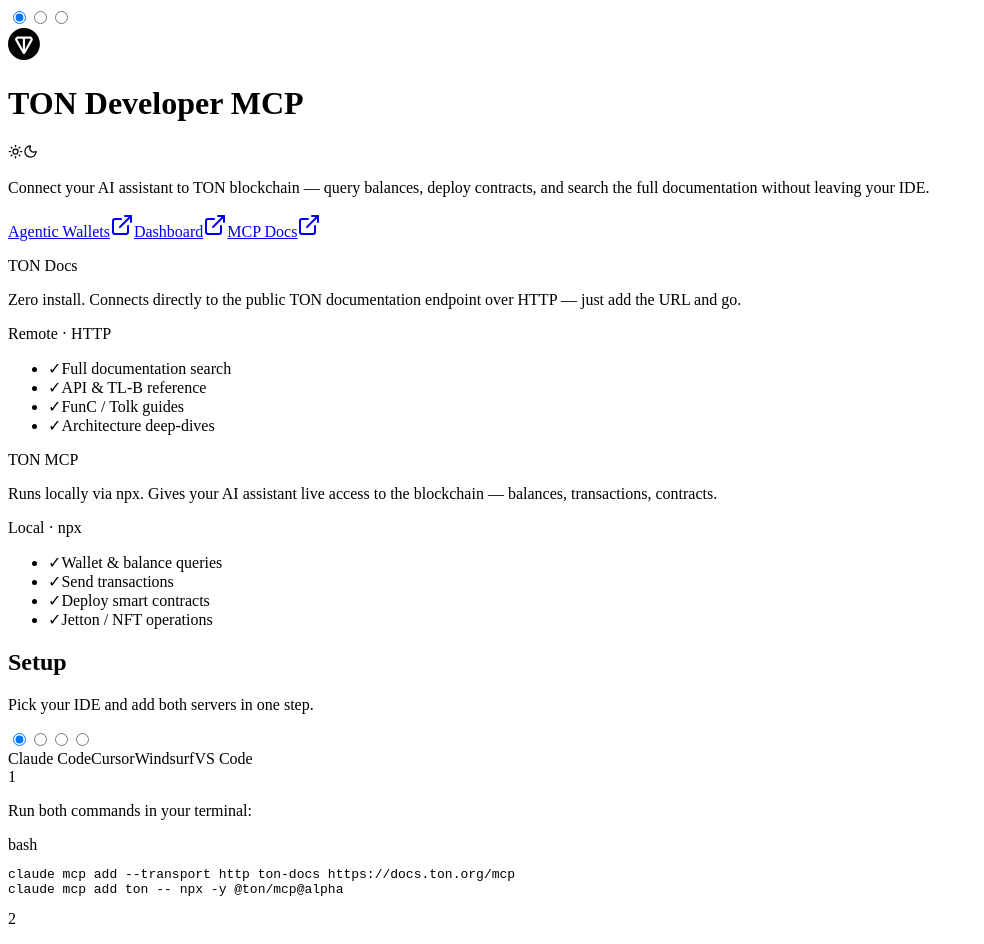
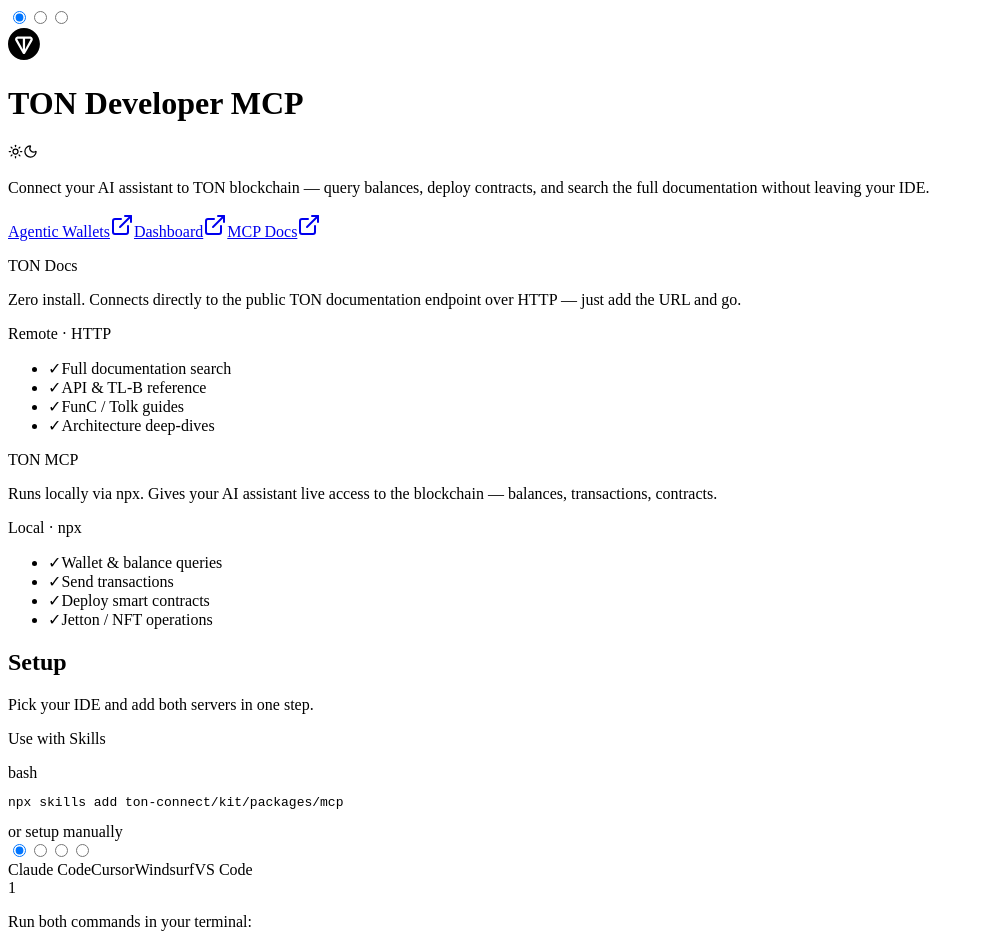
Before and after one commit to the-ton-tech/mcp-landing, a React app: page / in a window 1280 px wide. Shown: the top 944 px of the page, without its empty margins (0-984 px from the left). Built offline with nearby package versions, Linux system fonts and the light colour scheme; the HTML template or start-up script is replaced by a standard one.

Commit message:
feat: add skills

```diff
--- a/package.json
+++ b/package.json
@@ -6,7 +6,7 @@
   "scripts": {
     "build:css": "mkdir -p dist && tailwindcss -i ./src/input.css -o ./dist/out.css --minify",
     "build:html": "tsx build.ts",
-    "build": "npm run build:css && npm run build:html"
+    "build": "pnpm run build:css && pnpm run build:html"
   },
   "repository": {
     "type": "git",
--- a/src/components/SetupGuide.tsx
+++ b/src/components/SetupGuide.tsx
@@ -27,10 +27,11 @@
   },
 ]
 
+const SKILL_CMD = 'npx skills add ton-connect/kit/packages/mcp'
+
 const CLAUDE_COMMANDS = `claude mcp add --transport http ton-docs https://docs.ton.org/mcp
 claude mcp add ton -- npx -y @ton/mcp@alpha`
 
-// Shared config for Cursor and Windsurf
 const CURSOR_WINDSURF_CONFIG = `{
   "mcpServers": {
     "ton-docs": {
@@ -60,7 +61,7 @@
 const VERIFY_OUTPUT =
   'ton-docs · ton_search_docs\nton     · ton_get_balance, ton_send_transaction, …'
 
-const TABS: TabConfig[] = [
+const IDE_TABS: TabConfig[] = [
   {
     id:    'claude',
     label: 'Claude Code',
@@ -82,6 +83,7 @@
     step1: { title: 'Add to .vscode/mcp.json in your project:', code: VSCODE_CONFIG, lang: 'json' },
   },
 ]
+
 
 const QUERIES = [
   'What is the TON balance of my address?',
@@ -159,15 +161,27 @@
         Pick your IDE and add both servers in one step.
       </p>
 
-      {/* CSS-only tabs */}
+      {/* Skills — standalone block */}
+      <div className="mb-4">
+        <p className="mb-2 text-sm font-medium text-foreground">Use with Skills</p>
+        <CodeBlock code={SKILL_CMD} lang="bash" />
+      </div>
+
+      <div className="mb-5 flex items-center gap-3">
+        <Separator className="flex-1" />
+        <span className="text-xs text-muted-foreground">or setup manually</span>
+        <Separator className="flex-1" />
+      </div>
+
+      {/* CSS-only IDE tabs */}
       <div>
-        {TABS.map(t => (
+        {IDE_TABS.map(t => (
           <input key={t.id} className="tab-radio" type="radio"
                  id={`t-${t.id}`} name="ide" defaultChecked={t.id === 'claude'} />
         ))}
 
         <div className="tab-list flex flex-wrap gap-1">
-          {TABS.map(t => (
+          {IDE_TABS.map(t => (
             <label key={t.id} htmlFor={`t-${t.id}`} className={`tab-btn l-${t.id}`}>
               {t.label}
             </label>
@@ -175,7 +189,7 @@
         </div>
 
         <div className="tab-panels rounded-b-lg rounded-tr-lg border border-border bg-background p-6">
-          {TABS.map(t => (
+          {IDE_TABS.map(t => (
             <div key={t.id} className={`tab-panel p-${t.id}`}>
               <Step n={1} title={t.step1.title}>
                 <CodeBlock code={t.step1.code} lang={t.step1.lang} />
```
Also changed, not shown: public/llms.txt, vercel.json (added).
